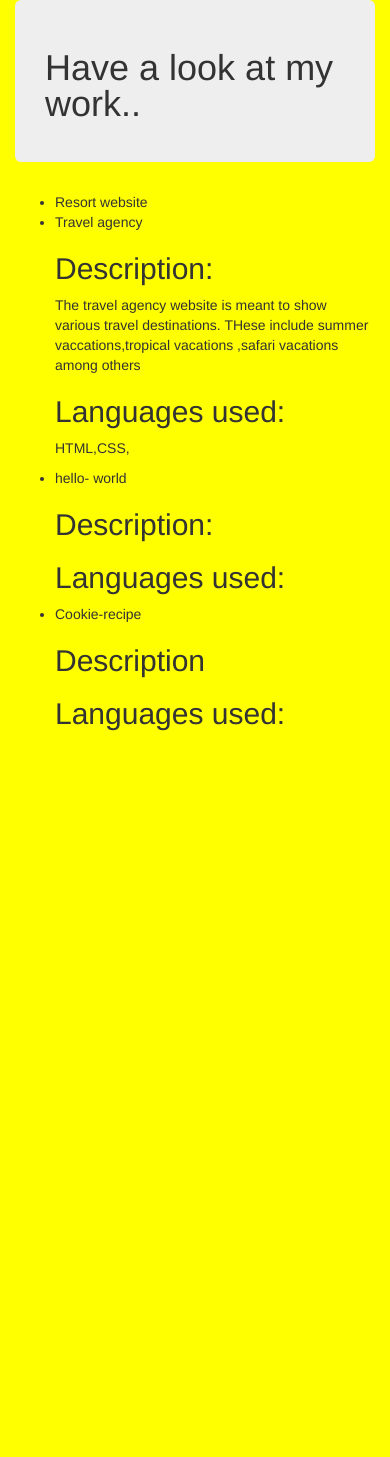
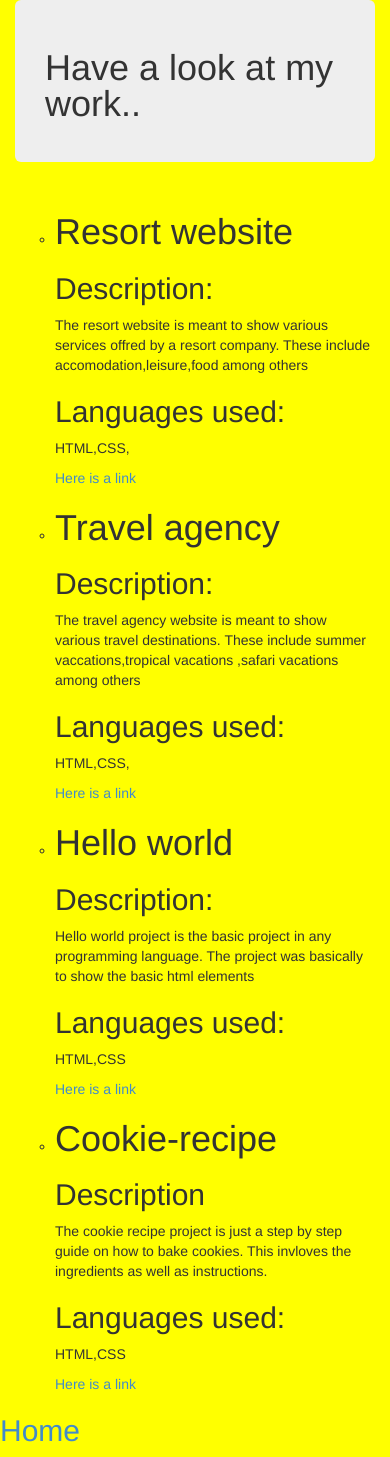
Before and after one commit to JuneMuoti/JuneMuoti.github.io, a plain HTML site: page projects.html in a window 390 px wide. Before the commit the page ends 844 px from the top, so only its background shows below. Drawn offline with Linux system fonts and the light colour scheme.

Commit message:
change font

```diff
--- a/css/styles.css
+++ b/css/styles.css
@@ -1,3 +1,6 @@
+body{
+  font-family: 'Raleway', sans-serif;
+}
 img{float:left;
 
 }
--- a/projects.html
+++ b/projects.html
@@ -12,33 +12,47 @@
       <h1>Have a look at my work..</h1>
     </div>
   </div>
-<ul>
+<ul type="circle">
   <div class="container">
   <div class="row">
     <div class="col-md-3">
-  <li>Resort website</li>
+  <li><h1>Resort website</h1></li>
+  <h2>Description:</h2>
+  <p> The resort  website is meant to show various services offred by a resort company. These include accomodation,leisure,food among others</p>
+  <h2>Languages used:</h2>
+  <p>HTML,CSS,</p>
+  <a href="https://github.com/JuneMuoti/resort-website.git"> Here is a link</a>
 </div>
 <div class="col-md-3">
-  <li>Travel agency</li>
+  <li><h1>Travel agency</h1></li>
   <h2>Description:</h2>
-  <p> The travel agency website is meant to show various travel destinations. THese include summer vaccations,tropical vacations ,safari vacations among others</p>
+  <p> The travel agency website is meant to show various travel destinations. These include summer vaccations,tropical vacations ,safari vacations among others</p>
   <h2>Languages used:</h2>
   <p>HTML,CSS,</p>
+  <a href="https://github.com/JuneMuoti/travel-agency.git">Here is a link</a>
 </div>
 <div class="col-md-3">
-  <li>hello- world</li>
+  <li><h1>Hello world</h1></li>
   <h2>Description:</h2>
+  <p>Hello world project is the basic project in any programming language. The project was basically to show the basic html elements</p>
   <h2>Languages used:</h2>
-  <p></p>
+  <p>HTML,CSS</p>
+  <a href="https://github.com/JuneMuoti/hello-world.git">Here is a link</a>
 </div>
 <div class="col-md-3">
-  <li>Cookie-recipe</li>
+  <li><h1>Cookie-recipe</h1></li>
   <h2>Description</h2>
+  <p>The cookie recipe project is just a step by step guide on how to bake cookies. This invloves the ingredients as well as instructions.</p>
+
+
   <h2>Languages used:</h2>
+  <p>HTML,CSS</p>
+    <a href="https://github.com/JuneMuoti/cookie-recipe.git">Here is a link</a>
 </div>
 </div>
 </div>
 </ul>
+<a href="portfolio.html"><h2>Home</h2> </a>
 
 </body>
 </html>
```
Also changed, not shown: about-me.html (+12 -6 lines), contacts.html (+12 -3 lines), portfolio.html (+4 -3 lines).
